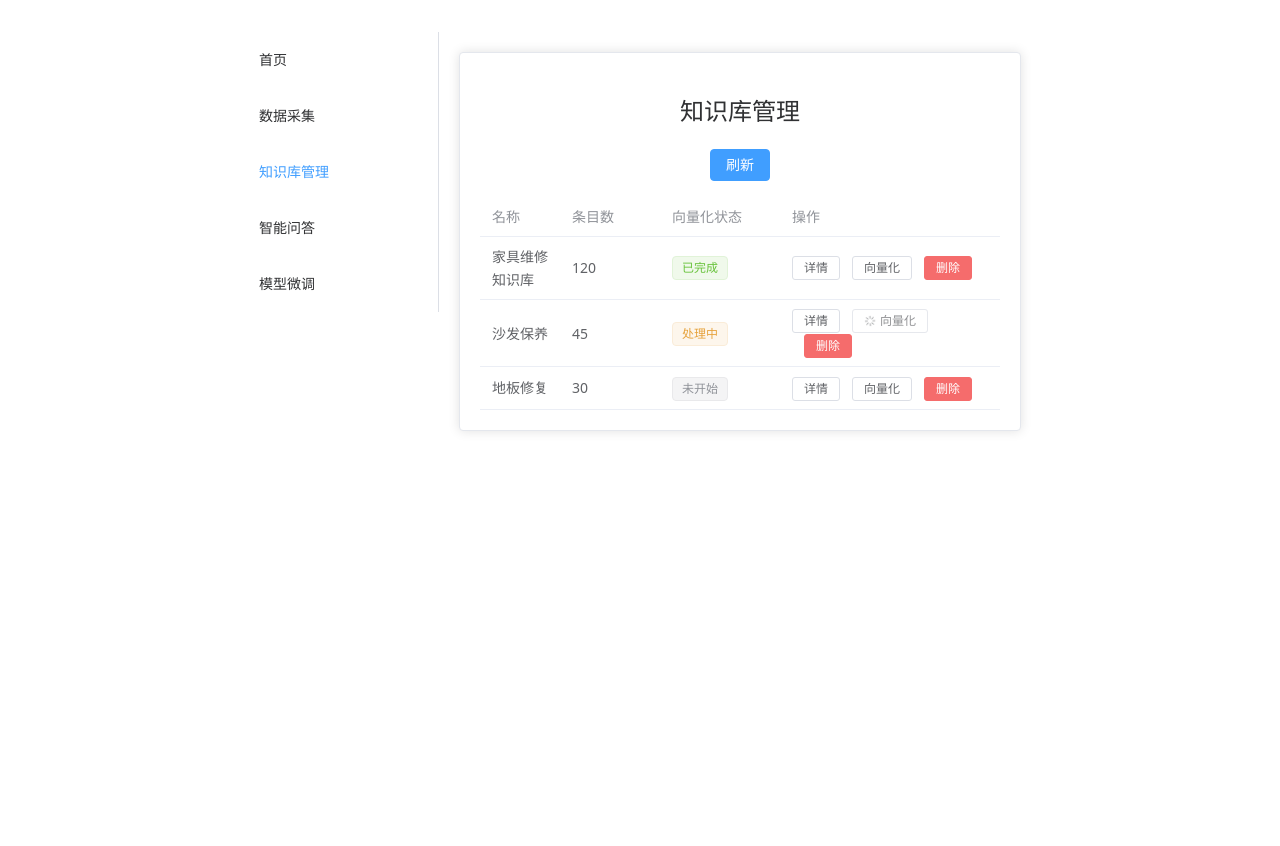
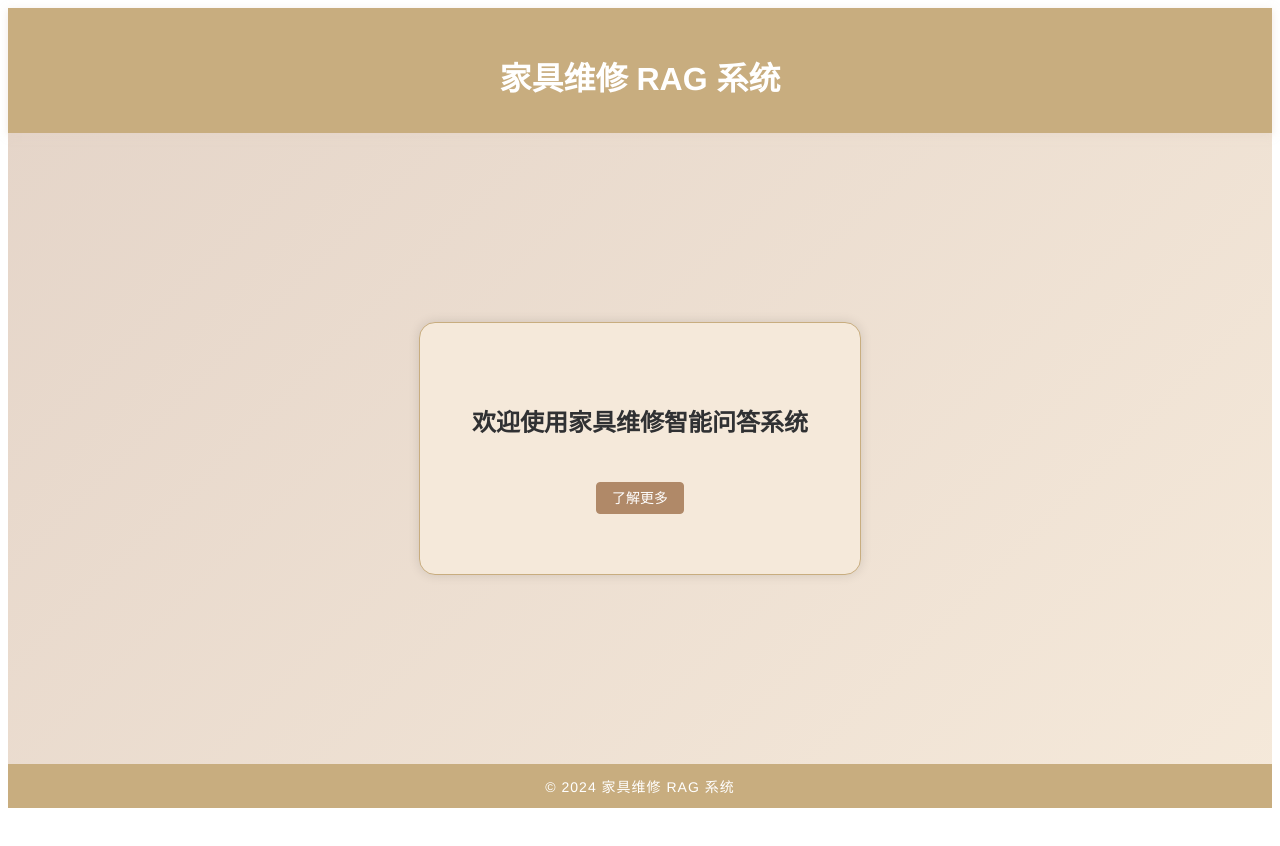
Before and after one commit to b12138sjx/furniture-repair-rag, a Vue app in the folder frontend/: page /kb in a window 1280 px wide. Shown: the top 846 px of the page. After the commit the page ends 816 px from the top, so only its background shows below. Built offline with nearby package versions, Linux system fonts and the light colour scheme.

Commit message:
前端正常运行版本1

```diff
--- a/frontend/src/App.vue
+++ b/frontend/src/App.vue
@@ -1,36 +1,93 @@
 <script setup lang="ts">
-import { useRoute } from 'vue-router'
-const route = useRoute()
+import { ref } from 'vue'
+const dialogVisible = ref(false)
 </script>
 
 <template>
-  <el-container style="height: 100vh;">
-    <el-aside width="200px">
-      <el-menu :default-active="route.path" router>
-        <el-menu-item index="/">首页</el-menu-item>
-        <el-menu-item index="/collect">数据采集</el-menu-item>
-        <el-menu-item index="/kb">知识库管理</el-menu-item>
-        <el-menu-item index="/qa">智能问答</el-menu-item>
-        <el-menu-item index="/finetune">模型微调</el-menu-item>
-      </el-menu>
-    </el-aside>
-    <el-main>
-      <router-view />
-    </el-main>
-  </el-container>
+  <div class="wood-theme">
+    <header class="wood-header">
+      <h1>家具维修 RAG 系统</h1>
+    </header>
+    <main class="wood-main">
+      <el-card class="wood-card">
+        <h2>欢迎使用家具维修智能问答系统</h2>
+        <el-button type="primary" class="wood-btn" @click="dialogVisible = true">
+          了解更多
+        </el-button>
+        <el-dialog v-model="dialogVisible" title="关于本系统" width="400px">
+          <span>
+            本系统基于原木风格设计，致力于为用户提供温馨、专业的家具维修知识问答体验。
+          </span>
+        </el-dialog>
+      </el-card>
+    </main>
+    <footer class="wood-footer">
+      <span>© 2024 家具维修 RAG 系统</span>
+    </footer>
+  </div>
 </template>
 
 <style scoped>
+.wood-theme {
+  min-height: 100vh;
+  background: linear-gradient(135deg, #e4d4c8 0%, #f5e9da 100%);
+  font-family: 'Avenir', 'Helvetica Neue', Arial, 'PingFang SC', 'Hiragino Sans GB', 'Microsoft YaHei', sans-serif;
+  color: #5c4033;
+  display: flex;
+  flex-direction: column;
+}
+.wood-header {
+  background: #c8ad7f;
+  color: #fff;
+  padding: 24px 0 12px 0;
+  text-align: center;
+  box-shadow: 0 2px 8px #e4d4c880;
+}
 .logo {
-  height: 6em;
-  padding: 1.5em;
-  will-change: filter;
-  transition: filter 300ms;
+  width: 48px;
+  vertical-align: middle;
+  margin-right: 10px;
 }
-.logo:hover {
-  filter: drop-shadow(0 0 2em #646cffaa);
+.wood-main {
+  flex: 1;
+  display: flex;
+  justify-content: center;
+  align-items: center;
 }
-.logo.vue:hover {
-  filter: drop-shadow(0 0 2em #42b883aa);
+.wood-card {
+  background: #f5e9da;
+  border: 1px solid #c8ad7f;
+  border-radius: 16px;
+  box-shadow: 0 4px 16px #c8ad7f33;
+  padding: 40px 32px;
+  min-width: 320px;
+  text-align: center;
+}
+.wood-btn {
+  background: #b08968;
+  border-color: #b08968;
+  color: #fff;
+  margin-top: 24px;
+  transition: background 0.2s;
+}
+.wood-btn:hover {
+  background: #a1744a;
+  border-color: #a1744a;
+}
+.wood-footer {
+  background: #c8ad7f;
+  color: #fff;
+  text-align: center;
+  padding: 12px 0;
+  font-size: 14px;
+  letter-spacing: 1px;
+}
+.el-dialog__header {
+  background: #e4d4c8;
+  color: #5c4033;
+}
+.el-dialog__body {
+  background: #f5e9da;
+  color: #5c4033;
 }
 </style>
--- a/frontend/src/main.ts
+++ b/frontend/src/main.ts
@@ -1,5 +1,4 @@
 import { createApp } from 'vue'
-import './style.css'
 import App from './App.vue'
 import ElementPlus from 'element-plus'
 import 'element-plus/dist/index.css'
```
Also changed, not shown: frontend/public/index.html (added, +13 -0 lines).
